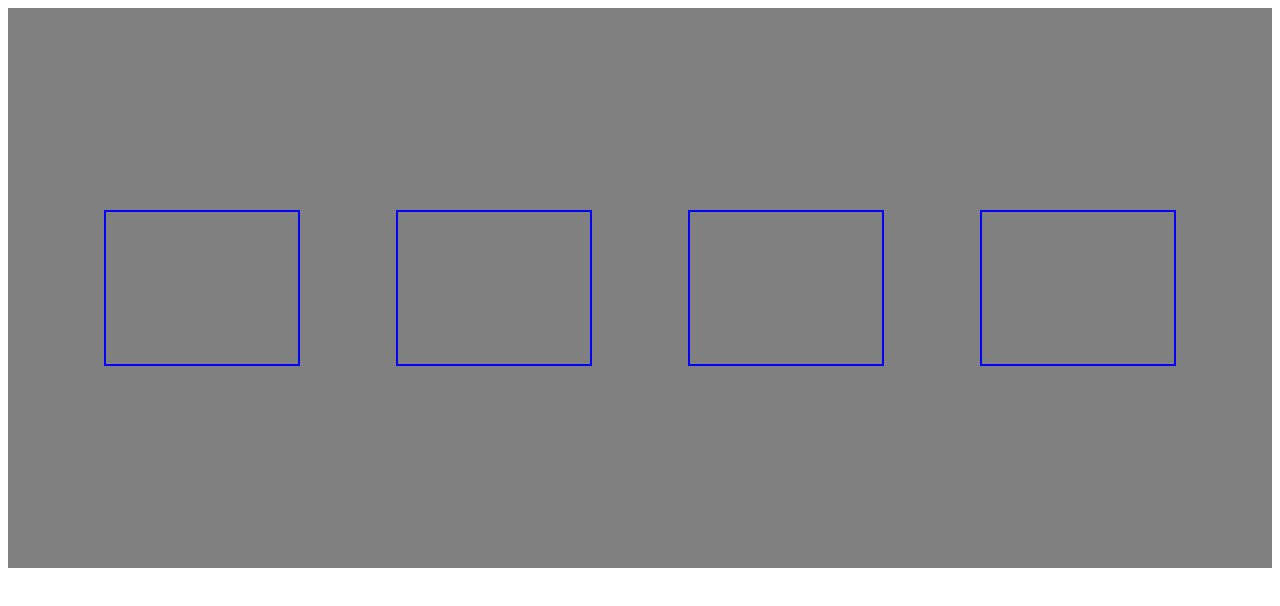
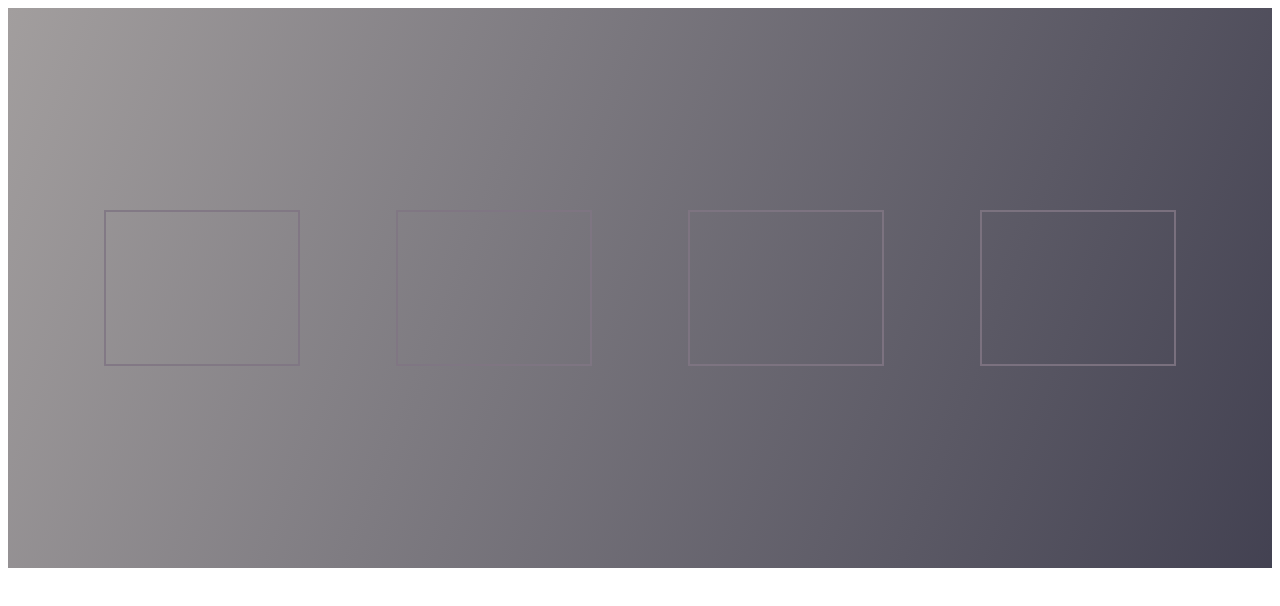
Before and after one commit to Srayan-Codex10/CSS-Experiments, a website: page index.html in a window 1280 px wide. Drawn offline with Linux system fonts and the light colour scheme.

Commit message:
update gradient and styling

```diff
--- a/styles/style.css
+++ b/styles/style.css
@@ -18,6 +18,7 @@ p {
   align-items: center;
   margin: 0;
   width: 100%;
+  background-image: linear-gradient(291deg, #25233bab, #d5cbcb66);
 }
 .block {
   overflow: hidden;
@@ -25,7 +26,7 @@ p {
   height: 19vh;
   max-width: 500px;
   display: flex;
-  border: solid 2px blue;
+  border: solid 2px #807683de;
   /* justify-content: center; */
 }
 #blk1 {
```
